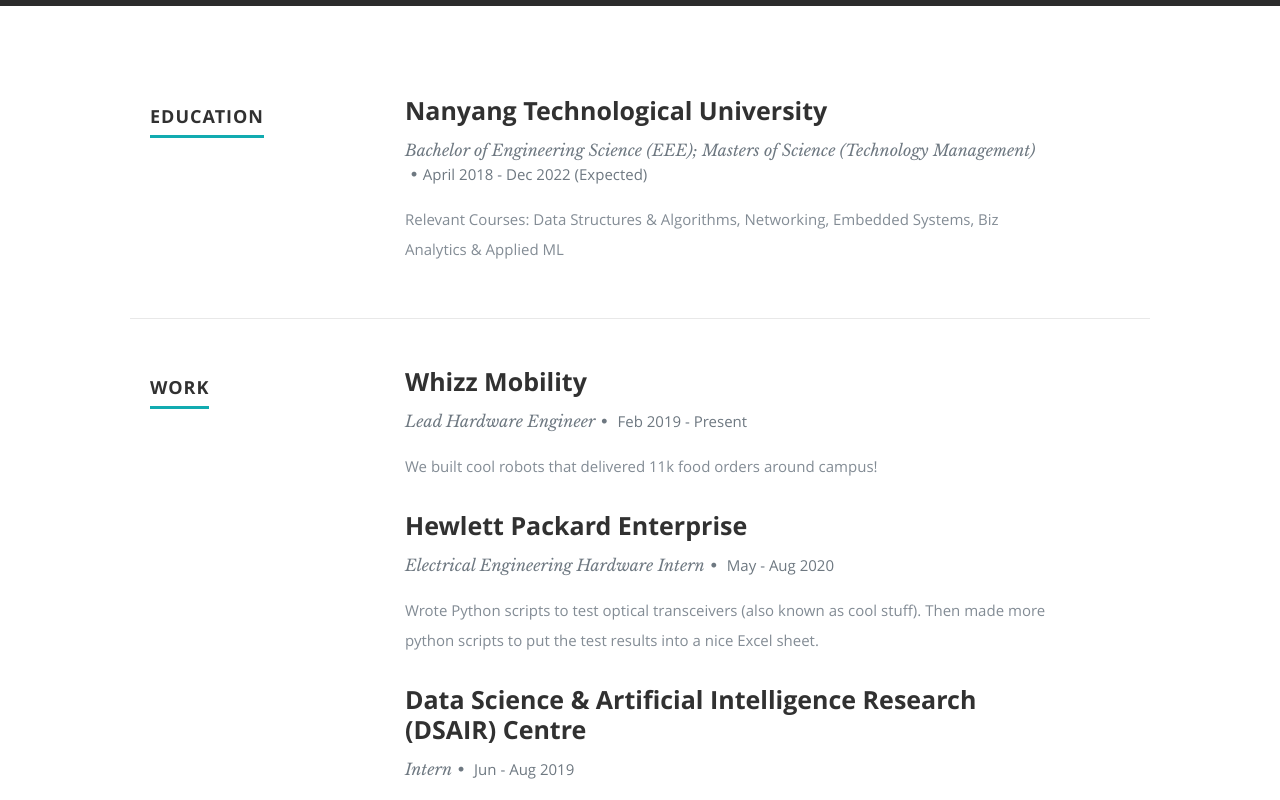
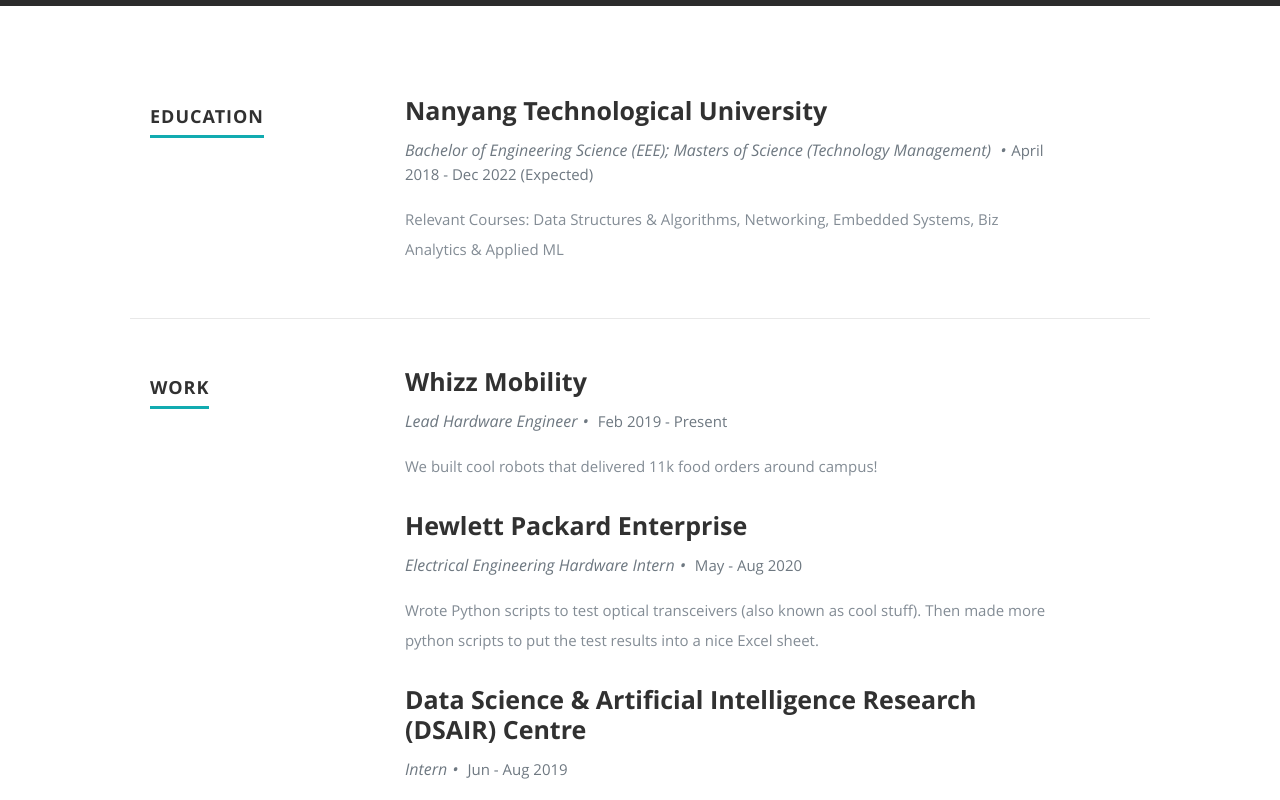
Before and after one commit to vicgwee/react-app-resume, a React (Create React App) app: page / in a window 1280 px wide. Shown: the part 1280-2080 px from the top of the page. Built offline with nearby package versions, Linux system fonts and the light colour scheme.

Commit message:
change font to sans serif

```diff
--- a/public/css/layout.css
+++ b/public/css/layout.css
@@ -267,7 +267,7 @@
    border-bottom: 1px solid #E8E8E8;
 }
 #resume .info {
-   font: 16px/24px 'librebaskerville-italic', serif;
+   font: 16px/24px 'opensans-italic', sans-serif;
    color: #6E7881;
    margin-bottom: 18px;
    margin-top: 9px;
```
